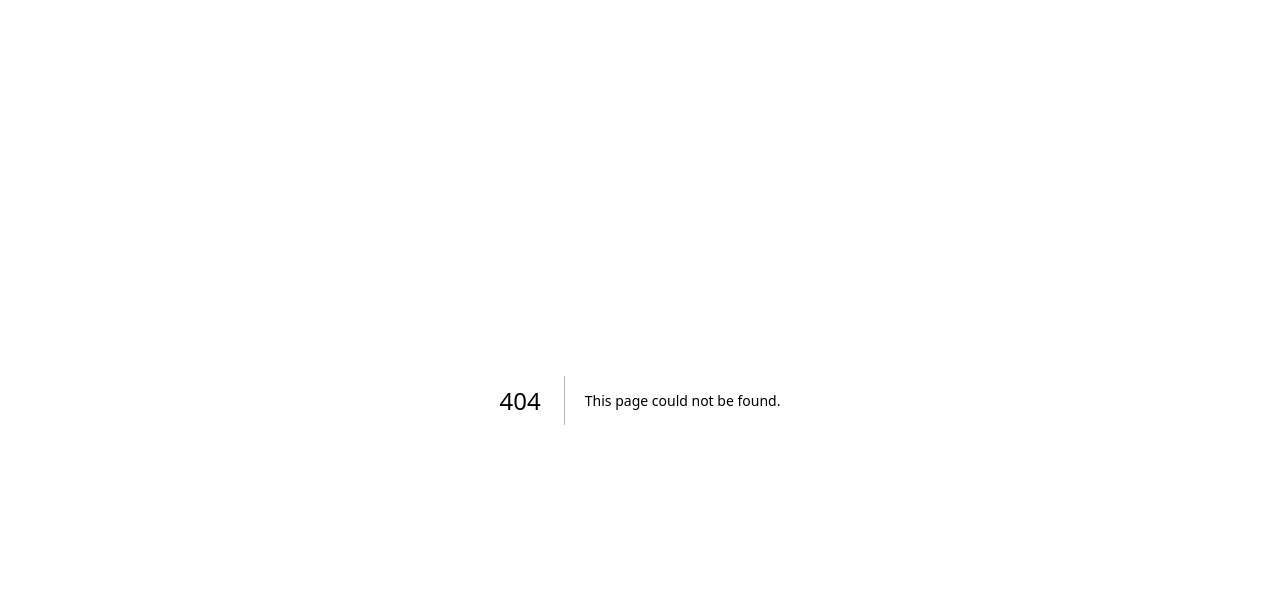
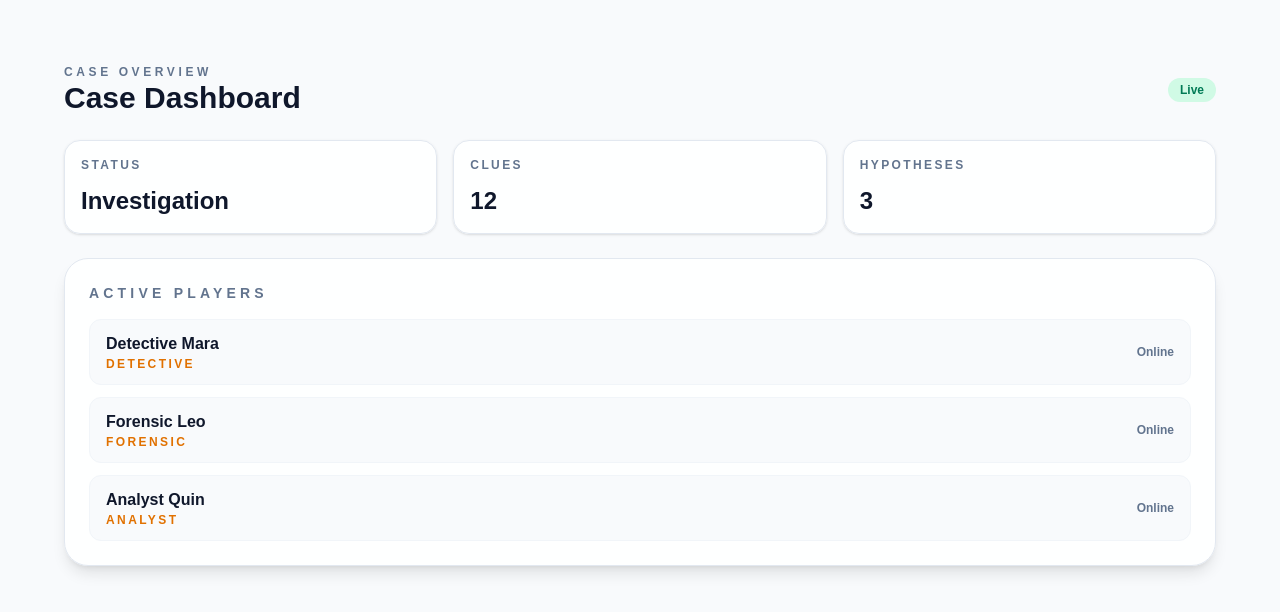
Before and after one commit to BobFarreras/crims-project, a Next.js app in the folder frontend/: page /game/dashboard in a window 1280 px wide. Before the commit this address had no page. Shown: the top 612 px of the page. Built offline with nearby package versions, Linux system fonts and the light colour scheme.

Commit message:
feat: crear case dashboard UI

```diff
--- /dev/null
+++ b/frontend/app/game/dashboard/page.tsx
@@ -0,0 +1,11 @@
+import CaseDashboard from '@/features/dashboard/CaseDashboard'
+
+export default function CaseDashboardPage() {
+  return (
+    <div className="min-h-screen bg-slate-50 px-6 py-16 text-slate-900">
+      <div className="mx-auto max-w-6xl">
+        <CaseDashboard />
+      </div>
+    </div>
+  )
+}
--- /dev/null
+++ b/frontend/features/dashboard/CaseDashboard.tsx
@@ -0,0 +1,59 @@
+'use client'
+
+const summary = [
+  { id: 'status', label: 'Status', value: 'Investigation' },
+  { id: 'clues', label: 'Clues', value: '12' },
+  { id: 'hypotheses', label: 'Hypotheses', value: '3' }
+]
+
+const players = [
+  { id: 'p1', name: 'Detective Mara', role: 'DETECTIVE' },
+  { id: 'p2', name: 'Forensic Leo', role: 'FORENSIC' },
+  { id: 'p3', name: 'Analyst Quin', role: 'ANALYST' }
+]
+
+export default function CaseDashboard() {
+  return (
+    <section className="flex w-full flex-col gap-6">
+      <header className="flex items-center justify-between">
+        <div>
+          <p className="text-xs font-semibold uppercase tracking-[0.3em] text-slate-500">Case Overview</p>
+          <h1 className="text-3xl font-semibold text-slate-900">Case Dashboard</h1>
+        </div>
+        <span className="rounded-full bg-emerald-100 px-3 py-1 text-xs font-semibold text-emerald-700">Live</span>
+      </header>
+
+      <div className="grid gap-4 md:grid-cols-3">
+        {summary.map((item) => (
+          <article
+            key={item.id}
+            data-testid="summary-card"
+            className="rounded-2xl border border-slate-200 bg-white/90 p-4 shadow-sm"
+          >
+            <p className="text-xs font-semibold uppercase tracking-[0.2em] text-slate-500">{item.label}</p>
+            <p className="mt-3 text-2xl font-semibold text-slate-900">{item.value}</p>
+          </article>
+        ))}
+      </div>
+
+      <div className="rounded-3xl border border-slate-200 bg-white/90 p-6 shadow-lg">
+        <h2 className="text-sm font-semibold uppercase tracking-[0.3em] text-slate-500">Active Players</h2>
+        <div className="mt-4 flex flex-col gap-3">
+          {players.map((player) => (
+            <div
+              key={player.id}
+              data-testid="player-row"
+              className="flex items-center justify-between rounded-xl border border-slate-100 bg-slate-50 px-4 py-3"
+            >
+              <div>
+                <p className="text-base font-semibold text-slate-900">{player.name}</p>
+                <p className="text-xs font-semibold uppercase tracking-[0.2em] text-amber-600">{player.role}</p>
+              </div>
+              <span className="text-xs font-semibold text-slate-500">Online</span>
+            </div>
+          ))}
+        </div>
+      </div>
+    </section>
+  )
+}
```
Also changed, not shown: 2 other files (tests, documents, lock files or other folders).
